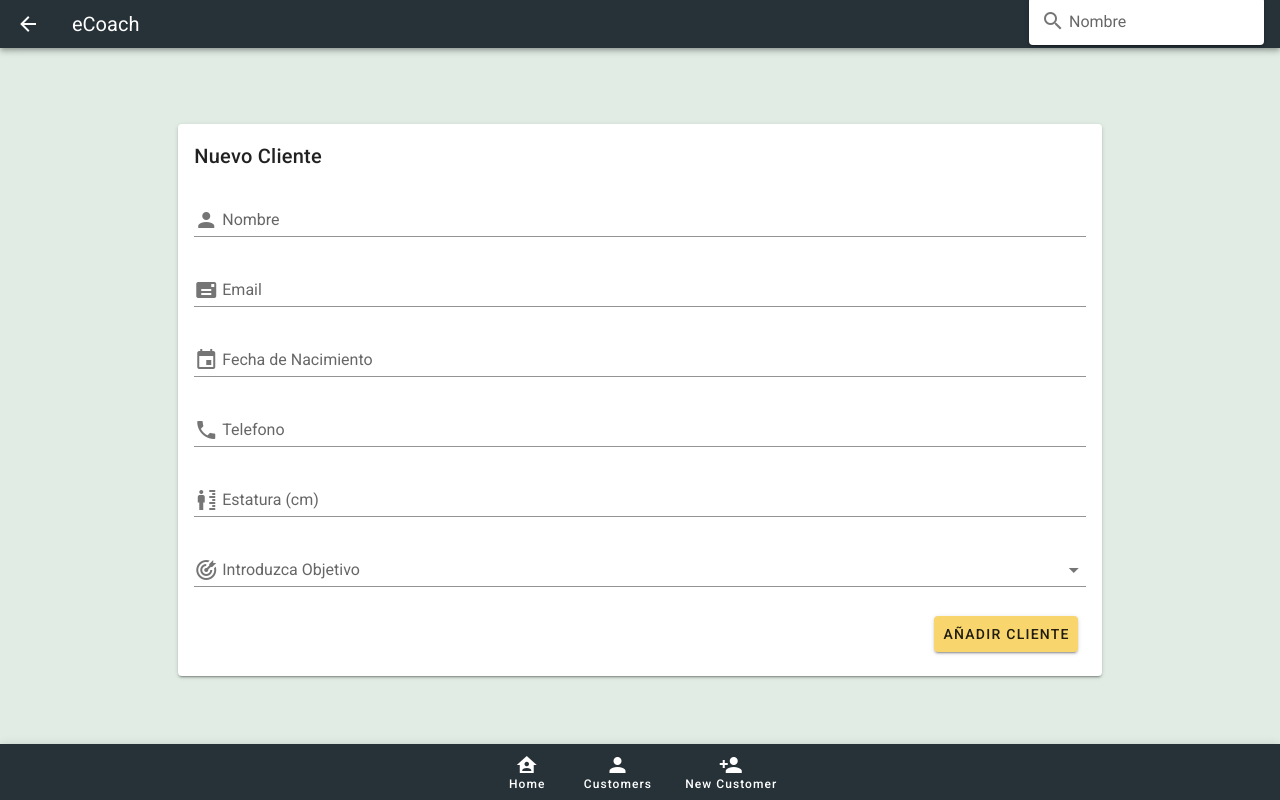
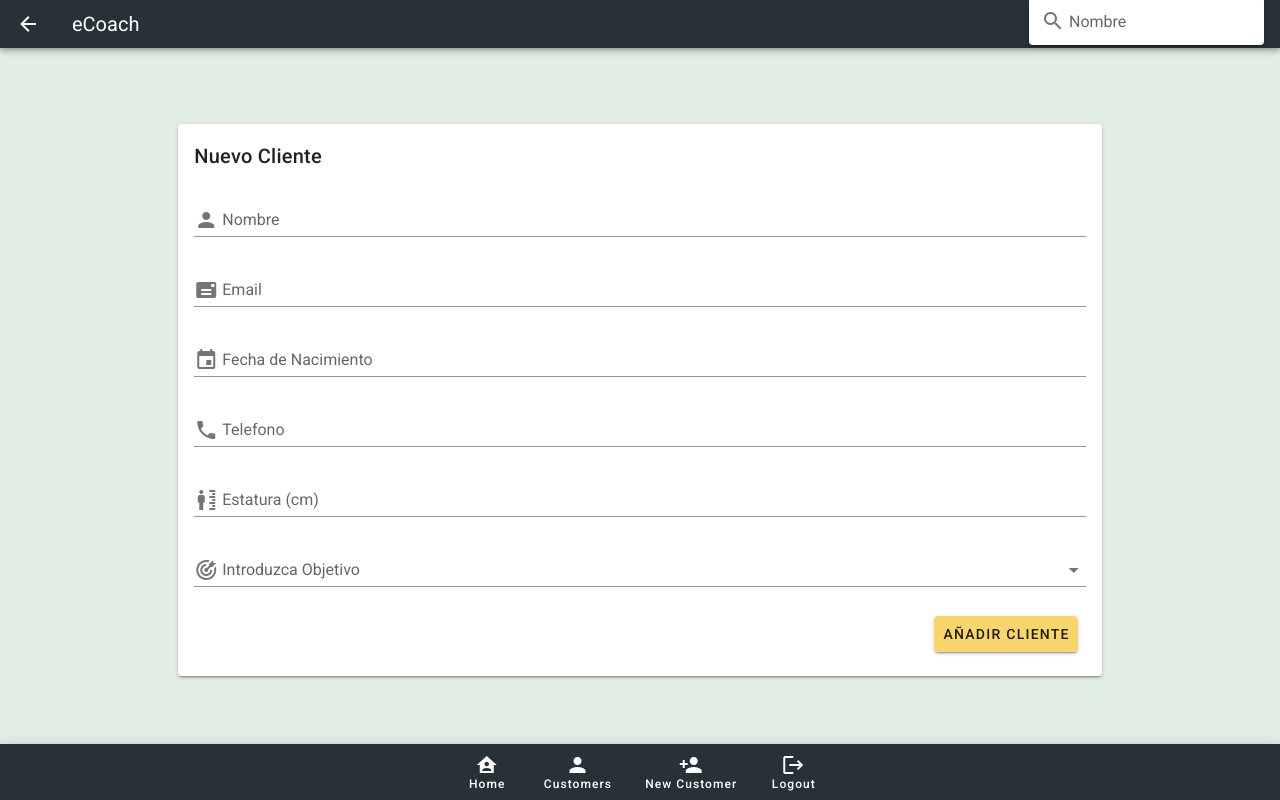
Before and after one commit to rtoledocastellano/eCoach_front, a Nuxt app: page /customers/new in a window 1280 px wide. Built offline with nearby package versions, Linux system fonts and the light colour scheme.

Commit message:
logout done

```diff
--- a/components/navigation-menu.vue
+++ b/components/navigation-menu.vue
@@ -13,6 +13,11 @@
     <v-btn value="NewCustomer" @click="goToNewCustomers">
       <span class="white--text">New Customer</span>
       <v-icon class="white--text">mdi-account-plus</v-icon>
+    </v-btn>
+
+    <v-btn value="logout" @click="logout">
+      <span class="white--text">Logout</span>
+      <v-icon class="white--text">mdi-logout</v-icon>
     </v-btn>
   </v-bottom-navigation>
 </template>
@@ -30,6 +35,10 @@ export default {
     goToHome() {
       this.$router.push('/calendar')
     },
+    logout() {
+      localStorage.clear()
+      this.$router.push('/')
+    },
   },
 }
 </script>
```
